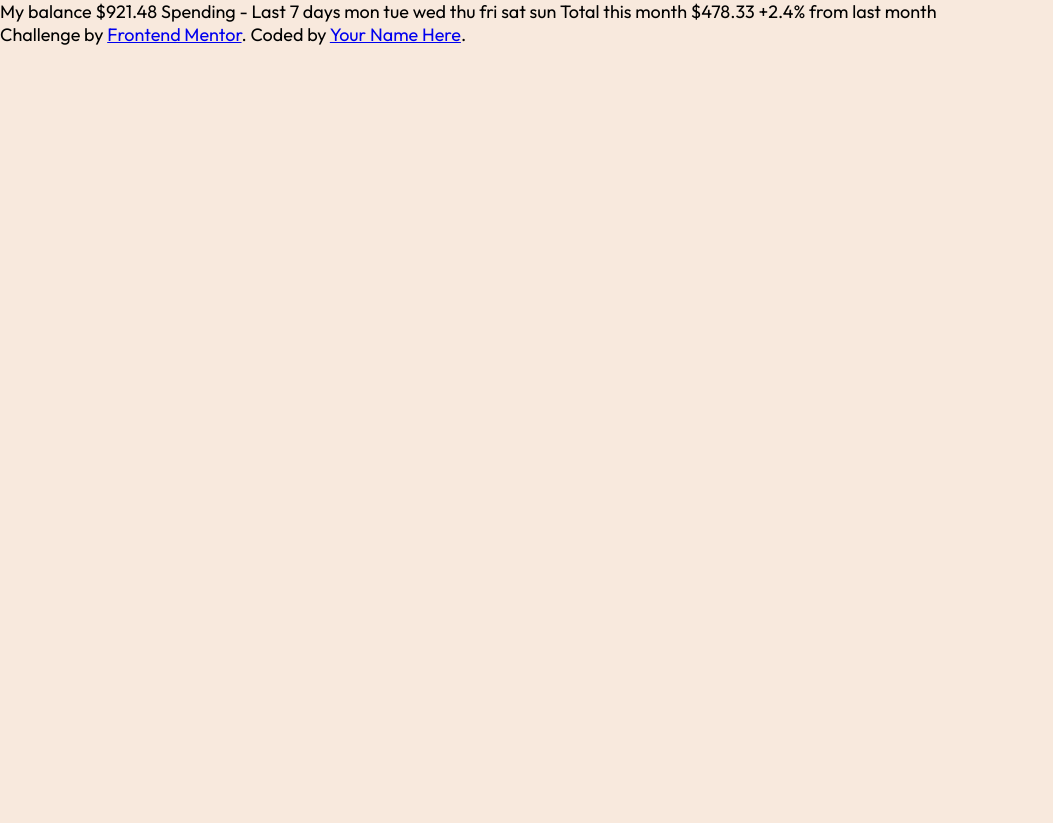
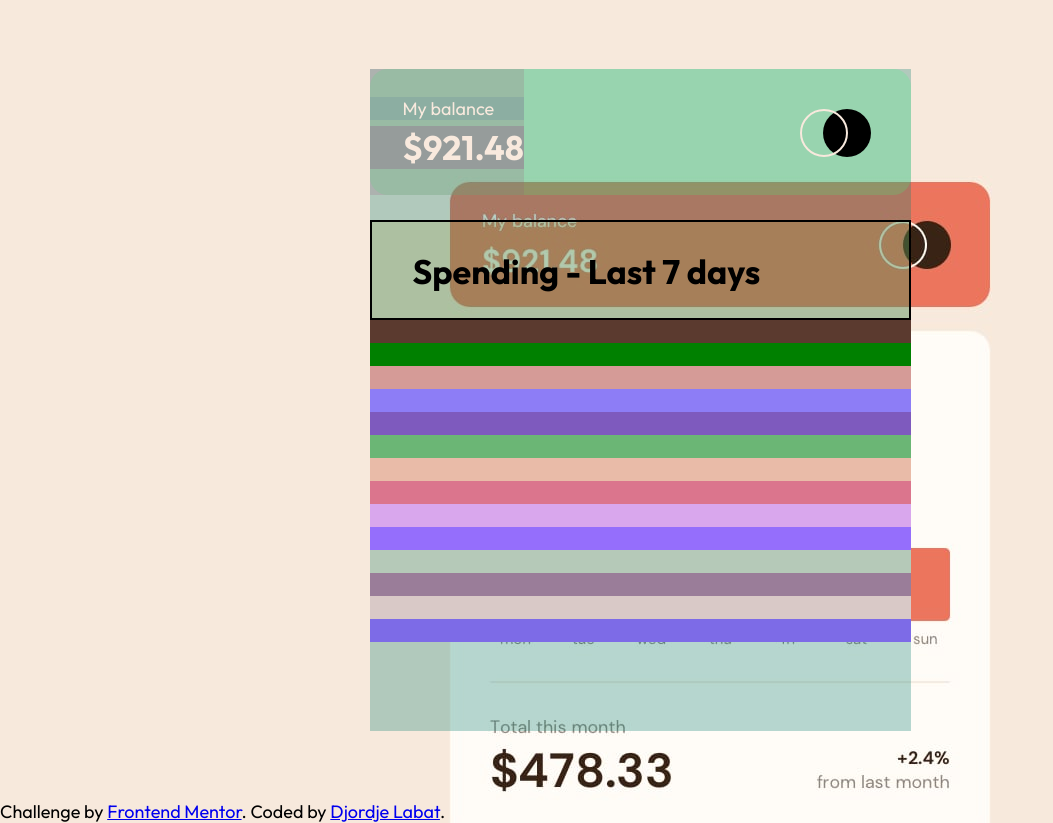
Before and after one commit to djlabat/expenses-chart-component, a plain HTML site: page index.html in a window 1280 px wide. Shown: the whole page, without its empty margins (0-1053 px from the left). Before the commit the page ends 800 px from the top, so only its background shows below. Drawn offline with Linux system fonts and the light colour scheme.

Commit message:
Start of making chart CSS: (display:grid)

```diff
--- a/index.html
+++ b/index.html
@@ -16,28 +16,53 @@
 </head>
 <body>
 
-  My balance
-  $921.48
+  <section>
 
-  Spending - Last 7 days
+      <div class="block">
+        <header>
 
-  mon
-  tue
-  wed
-  thu
-  fri
-  sat
-  sun
+          <div class="head-left">
+            <p class="head-title">My balance</p>
+            <p class="head-value">$921.48</p>
+          </div>
 
-  Total this month
-  $478.33
+          <div class="head-right">
+            <div class="circle100"></div>
+            <div class="circle0"></div>
+          </div>
 
-  +2.4%
-  from last month
+        </header>
+        <main>
+          <p class="spending">Spending - Last 7 days</p>
+
+          <div class="chart-cont">
+            <div class="chart">
+              <div id="item-0">&nbsp;</div>
+              <div id="item-1">&nbsp;</div>
+              <div id="item-2">&nbsp;</div>
+              <div id="item-3">&nbsp;</div>
+              <div id="item-4">&nbsp;</div>
+              <div id="item-5">&nbsp;</div>
+              <div id="item-6">&nbsp;</div>
+              <div id="item-7">&nbsp;</div>
+              <div id="item-8">&nbsp;</div>
+              <div id="item-9">&nbsp;</div>
+              <div id="item-10">&nbsp;</div>
+              <div id="item-11">&nbsp;</div>
+              <div id="item-12">&nbsp;</div>
+              <div id="item-13">&nbsp;</div>
+            </div>
+          </div>
+        </main>
+      </div>
+
+  </section>
+
+
 
   <div class="attribution">
     Challenge by <a href="https://www.frontendmentor.io?ref=challenge" target="_blank">Frontend Mentor</a>.
-    Coded by <a href="#">Your Name Here</a>.
+    Coded by <a href="#">Djordje Labat</a>.
   </div>
 </body>
 </html>
--- /dev/null
+++ b/scss/chart.scss
@@ -0,0 +1,111 @@
+.angry-grid {
+   display: grid;
+
+   grid-template: 150px 61px / 1fr 1fr 1fr 1fr 1fr 1fr 1fr;
+
+   gap: 0px;
+   margin: 10px auto;
+   width: 80%;
+grid-column-gap: 10px;
+
+
+}
+
+#item-0 {
+
+   background-color: #5b3a2f;
+   grid-row: 1 / 2;
+   grid-column: 1 / 2;
+   color: $soft-red;
+}
+#item-1 {
+
+   background-color: #008000;
+   grid-row: 1 / 2;
+   grid-column: 3 / 4;
+
+}
+#item-2 {
+
+   background-color: #D59B97;
+   grid-row: 1 / 2;
+   grid-column: 4 / 5;
+
+}
+#item-3 {
+
+   background-color: #8d7df6;
+   grid-row: 1 / 2;
+   grid-column: 5 / 6;
+   color: $soft-red;
+}
+#item-4 {
+
+   background-color: #7E5ABE;
+   grid-row: 1 / 2;
+   grid-column: 6 / 7;
+
+}
+#item-5 {
+
+   background-color: #6BB675;
+   grid-row: 1 / 2;
+   grid-column: 7 / 8;
+
+}
+#item-6 {
+
+   background-color: #e9bba8;
+   grid-row: 2 / 3;
+   grid-column: 1 / 2;
+
+}
+#item-7 {
+
+   background-color: #db758d;
+   grid-row: 2 / 3;
+   grid-column: 2 / 3;
+
+}
+#item-8 {
+
+   background-color: #d9a7ed;
+   grid-row: 2 / 3;
+   grid-column: 3 / 4;
+
+}
+#item-9 {
+
+   background-color: #956efc;
+   grid-row: 2 / 3;
+   grid-column: 4 / 5;
+
+}
+#item-10 {
+
+   background-color: #b5c9b8;
+   grid-row: 2 / 3;
+   grid-column: 5 / 6;
+
+}
+#item-11 {
+
+   background-color: #9a7d99;
+   grid-row: 2 / 3;
+   grid-column: 6 / 7;
+
+}
+#item-12 {
+
+   background-color: #d9c9c7;
+   grid-row: 2 / 3;
+   grid-column: 7 / 8;
+
+}
+#item-13 {
+
+   background-color: #7D6BE7;
+   grid-row: 1 / 2;
+   grid-column: 2 / 3;
+
+}
--- /dev/null
+++ b/scss/colors.scss
@@ -0,0 +1,10 @@
+// COLORS
+  // Primary
+  $soft-red: hsl(10, 79%, 65%);
+  $cyan: hsl(186, 34%, 60%);
+
+// Neutral
+  $dark-brown: hsl(25, 47%, 15%);
+  $medium-brown: hsl(28, 10%, 53%);
+  $cream: hsl(27, 66%, 92%);
+  $very-pale-orange: hsl(33, 100%, 98%);
--- /dev/null
+++ b/scss/reset.scss
@@ -0,0 +1,2 @@
+// reset
+* {margin:0px; padding:0px; box-sizing:border-box;}
--- a/scss/styles.scss
+++ b/scss/styles.scss
@@ -1,32 +1,94 @@
-// COLORS
-  // Primary
-    $soft-red: hsl(10, 79%, 65%);
-    $cyan: hsl(186, 34%, 60%);
-
-  // Neutral
-    $dark-brown: hsl(25, 47%, 15%);
-    $medium-brown: hsl(28, 10%, 53%);
-    $cream: hsl(27, 66%, 92%);
-    $very-pale-orange: hsl(33, 100%, 98%);
-
-// reset
-* {margin:0px; padding:0px; box-sizing:border-box;}
+@import "colors";
+@import "reset";
 
 body{
+  // background: #335;
+  width: 100%;
+  height: 100vh;
   font-size: 18px;
   font-family: 'Outfit', sans-serif;
-  background: $cream;
+  background-image: url("..\\design\\desktop-design.jpg");
+  /* Za proveru koristiti u FFox Responsive Design mode (csM) */
 }
 
-#octocat {
-  display: block;
-  width:384px;
-  margin: 50px auto;
+  section {
+    display: flex;
+    flex-flow: column;
+    justify-content: center;
+    align-items: center;
+    width: 100%;
+    height: 100vh;
+  }
+
+  div.block {
+    background: rgba(16, 127, 112, 0.3);
+    width: 541px;
+    height: 662px;
+    margin: 0 auto;
+  }
+
+    header {
+      background: #3f73;
+      width: 541px;
+      height: 126px;
+      border-radius: 18px;
+      display: flex;
+      flex-flow: row;
+      margin-bottom: 25px;
+      justify-content: space-between;
+    }
+
+      .head-left {
+        background: #9573;
+        display: flex;
+        flex-flow: column;
+      }
+
+      .head-title {
+        background: #5793;
+        margin-top: 28px;
+        padding-left: 33px;
+        color:$cream;
+      }
+
+      .head-value {
+        background: #8273;
+        margin-top: 6px;
+        padding-left: 33px;
+        font-size: 34px;
+        font-weight: 700;
+        color: $cream
+      }
+
+      .circle0, .circle100 {
+        position: relative;
+        top: -8px;
+        right: 63px;
+        width: 48px;
+        height: 48px;
+        border-radius: 50%;
+        border: $cream 2px solid;
+      }
+
+      .circle100 {
+        top: 40px;
+        right: 40px;
+        border: none;
+        background-color: #000;
+      }
+
+main {
+  background: #9933;
+  height: auto;
 }
 
-p {
-  display: block;
-  width: 400px;
-  margin: 50px auto;
-  font: 30px Monaco,"Courier New","DejaVu Sans Mono","Bitstream Vera Sans Mono",monospace;
-}
+  .spending {
+    font-size: 34px;
+    padding-left: 41px;
+    padding: 28px 41px;
+    height: 100px;
+    font-weight: 700;
+    border: #000 solid 2px;
+  }
+
+@import "chart";
```
Also changed, not shown: css/chart.css (added), css/colors.css (added), css/reset.css (added), css/styles.css, 4 other files.
